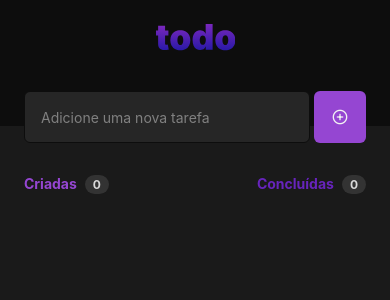
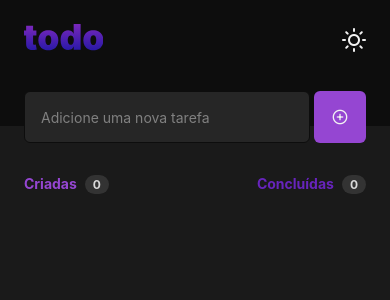
Before and after one commit to DarkMetaK/native-todo-list, a React Native app: screen / in a window 390 px wide. Shown: the top 300 px of the page. Built offline with nearby package versions, Linux system fonts and the light colour scheme.

Commit message:
feat: Add light theme and theme toggle

```diff
--- a/App.tsx
+++ b/App.tsx
@@ -1,5 +1,6 @@
 import { StatusBar } from 'expo-status-bar'
 
+import { ThemesProvider } from './src/contexts/themes'
 import { TasksProvider } from './src/contexts/tasks'
 import { Home } from './src/screens/Home'
 
@@ -8,9 +9,11 @@ export default function App() {
     <>
       <StatusBar style="light" translucent={false} />
 
-      <TasksProvider>
-        <Home />
-      </TasksProvider>
+      <ThemesProvider>
+        <TasksProvider>
+          <Home />
+        </TasksProvider>
+      </ThemesProvider>
     </>
   )
 }
--- a/src/components/Input/index.tsx
+++ b/src/components/Input/index.tsx
@@ -3,11 +3,13 @@ import { TextInput, TextInputProps, TouchableOpacity, View } from 'react-native'
 import Feather from '@expo/vector-icons/Feather'
 
 import { tasksContext } from '../../contexts/tasks'
+import { useTheme } from '../../hooks/useTheme'
 
 import { styles } from './styles'
 
 export function Input(props: TextInputProps) {
   const [title, setTitle] = useState('')
+  const { colors } = useTheme()
   const { addNewTask, isLoading } = useContext(tasksContext)
 
   function handleAddNewTask() {
@@ -24,9 +26,13 @@ export function Input(props: TextInputProps) {
       <TextInput
         value={title}
         onChangeText={(e) => setTitle(e)}
-        style={styles.input}
-        placeholderTextColor="#808080"
+        placeholderTextColor={colors.gray[500]}
         {...props}
+        style={{
+          ...styles.input,
+          backgroundColor: colors.gray[700],
+          color: colors.gray[100],
+        }}
       />
 
       <TouchableOpacity
--- a/src/components/Input/styles.ts
+++ b/src/components/Input/styles.ts
@@ -13,9 +13,6 @@ export const styles = StyleSheet.create({
     borderWidth: 1,
     borderColor: '#0D0D0D',
     borderRadius: 6,
-
-    backgroundColor: '#262626',
-    color: '#F2F2F2',
   },
 
   button: {
--- a/src/components/TaskItem/index.tsx
+++ b/src/components/TaskItem/index.tsx
@@ -3,14 +3,16 @@ import { TouchableOpacity, View, Alert } from 'react-native'
 import { CheckBox } from '@rneui/themed'
 import Feather from '@expo/vector-icons/Feather'
 
+import { useTheme } from '../../hooks/useTheme'
+import { TaskProps, tasksContext } from '../../contexts/tasks'
 import { styles } from './styles'
-import { TaskProps, tasksContext } from '../../contexts/tasks'
 
 interface TaskItemProps {
   task: TaskProps
 }
 
 export function TaskItem({ task: { id, title, completed} } : TaskItemProps) {
+  const { colors } = useTheme()
   const { updateTask, deleteTask } = useContext(tasksContext)
 
   function handleDeleteTask() {
@@ -31,7 +33,10 @@ export function TaskItem({ task: { id, title, completed} } : TaskItemProps) {
   }
 
   return (
-    <View style={styles.container}>
+    <View style={{
+      ...styles.container,
+      backgroundColor: colors.gray[700],
+    }}>
         <CheckBox
           checked={completed}
           onPress={() => updateTask(id)}
@@ -44,6 +49,7 @@ export function TaskItem({ task: { id, title, completed} } : TaskItemProps) {
           textStyle={{
             ...styles.checkTitle,
             textDecorationLine: completed ? 'line-through' : 'none',
+            color: colors.gray[100],
           }}
           titleProps={{
             numberOfLines: 2,
@@ -54,7 +60,7 @@ export function TaskItem({ task: { id, title, completed} } : TaskItemProps) {
           <Feather
             name="trash-2"
             size={24}
-            color="#808080"
+            color={colors.gray[500]}
           />
         </TouchableOpacity>
     </View>
--- a/src/components/TaskItem/styles.ts
+++ b/src/components/TaskItem/styles.ts
@@ -9,8 +9,6 @@ export const styles = StyleSheet.create({
     alignItems: 'center',
     gap: 16,
     borderRadius: 8,
-
-    backgroundColor: '#262626',
   },
 
   checkContainer: {
@@ -23,7 +21,6 @@ export const styles = StyleSheet.create({
     fontSize: 14,
     fontWeight: 'normal',
     lineHeight: 20,
-    color: '#F2F2F2',
   },
 
 })
--- a/src/contexts/tasks.tsx
+++ b/src/contexts/tasks.tsx
@@ -27,7 +27,7 @@ export function TasksProvider({ children }: TasksProvider) {
 
   useEffect(() => {
     async function loadTasksFromLocalStorage() {
-      const tasksJson = await AsyncStorage.getItem('darkmetak-todo')
+      const tasksJson = await AsyncStorage.getItem('darkmetak-todo:tasks')
 
       if (tasksJson !== null) {
         const tasks = JSON.parse(tasksJson)
@@ -42,7 +42,7 @@ export function TasksProvider({ children }: TasksProvider) {
 
   useEffect(() => {
     async function saveUpdatedTasks() {
-      await AsyncStorage.setItem('darkmetak-todo', JSON.stringify(tasks))
+      await AsyncStorage.setItem('darkmetak-todo:tasks', JSON.stringify(tasks))
       setIsLoading(false)
     }
 
--- /dev/null
+++ b/src/contexts/themes.tsx
@@ -0,0 +1,56 @@
+import { ReactNode, createContext, useState, useEffect } from 'react'
+import AsyncStorage from '@react-native-async-storage/async-storage'
+
+interface ThemesContext {
+  currentTheme: string
+  toggleTheme: () => void
+}
+
+interface ThemesProvider {
+  children: ReactNode
+}
+
+export const themesContext = createContext({} as ThemesContext)
+
+export function ThemesProvider({ children }: ThemesProvider) {
+  const [currentTheme, setCurrentTheme] = useState('dark')
+
+  useEffect(() => {
+    async function loadCurrentThemeFromLocalStorage() {
+      const theme = await AsyncStorage.getItem('darkmetak-todo:themes')
+
+      if (theme !== null) {
+        setCurrentTheme(theme)
+      }
+    }
+
+    loadCurrentThemeFromLocalStorage()
+  }, [])
+
+  useEffect(() => {
+    async function saveCurrentTheme() {
+      await AsyncStorage.setItem('darkmetak-todo:themes', currentTheme)
+    }
+
+    saveCurrentTheme()
+  }, [currentTheme])
+
+  function toggleTheme() {
+    setCurrentTheme((state) => {
+      if (state === 'dark') {
+        return 'light'
+      }
+
+      return 'dark'
+    })
+  }
+
+  return (
+    <themesContext.Provider value={{
+      currentTheme,
+      toggleTheme,
+    }}>
+      {children}
+    </themesContext.Provider>
+  )
+}
--- /dev/null
+++ b/src/hooks/useTheme.ts
@@ -0,0 +1,20 @@
+import { useContext } from 'react'
+
+import { themesContext } from '../contexts/themes'
+import { darkTheme } from '../themes/dark'
+import { lightTheme } from '../themes/light'
+
+export function useTheme() {
+  const { currentTheme } = useContext(themesContext)
+
+  const colors = currentTheme === 'dark' ? {
+    ...darkTheme
+  } : {
+    ...lightTheme
+  }
+
+  return {
+    colors,
+    activeTheme: currentTheme
+  }
+}
--- a/src/screens/Home/index.tsx
+++ b/src/screens/Home/index.tsx
@@ -1,7 +1,10 @@
 import { useContext } from 'react'
-import { FlatList, View, ActivityIndicator } from 'react-native'
+import { FlatList, View, ActivityIndicator, TouchableOpacity } from 'react-native'
+import Feather from '@expo/vector-icons/Feather'
 
+import { themesContext } from '../../contexts/themes'
 import { tasksContext } from '../../contexts/tasks'
+import { useTheme } from '../../hooks/useTheme'
 
 import { styles } from './styles'
 import { Logo } from '../../components/Logo'
@@ -10,14 +13,31 @@ import { ListHeader } from '../../components/ListHeader'
 import { TaskItem } from '../../components/TaskItem'
 
 export function Home() {
+  const { toggleTheme } = useContext(themesContext)
   const { tasks, isLoading } = useContext(tasksContext)
+  const { colors, activeTheme } = useTheme()
+
   const completedTasksAmount = tasks.filter((task) => task.completed).length
 
   return (
-    <View style={styles.container}>
+    <View style={{
+      ...styles.container,
+      backgroundColor: colors.gray[800],
+    }}>
 
-      <View style={styles.header}>
+      <View style={{
+        ...styles.header,
+        backgroundColor: colors.gray[900],
+      }}>
         <Logo />
+
+        <TouchableOpacity onPress={() => toggleTheme()}>
+          <Feather
+            name={activeTheme === 'dark' ? 'sun' : 'moon'}
+            size={24}
+            color={colors.gray[100]}
+          />
+        </TouchableOpacity>
       </View>
 
       <View style={styles.inputContainer}>
@@ -46,7 +66,7 @@ export function Home() {
               completedAmount={completedTasksAmount}
             />
           }
-          style={styles.taskList}
+          contentContainerStyle={styles.taskList}
         />
       )}
     </View>
--- a/src/screens/Home/styles.ts
+++ b/src/screens/Home/styles.ts
@@ -3,17 +3,15 @@ import { StyleSheet } from 'react-native'
 export const styles = StyleSheet.create({
   container: {
     flex: 1,
-
-    backgroundColor: '#1A1A1A',
   },
 
   header: {
     width: '100%',
-    alignItems: 'center',
     padding: 24,
     paddingBottom: 70,
-
-    backgroundColor: '#0D0D0D',
+    flexDirection: 'row',
+    justifyContent: 'space-between',
+    alignItems: 'center',
   },
 
   inputContainer: {
--- /dev/null
+++ b/src/themes/dark.ts
@@ -0,0 +1,16 @@
+export const darkTheme = {
+    purple: {
+      300: '#9546D2',
+      500: '#6724BC',
+    },
+
+    gray: {
+      100: '#F2F2F2',
+      300: '#D9D9D9',
+      500: '#808080',
+      600: '#333333',
+      700: '#262626',
+      800: '#1A1A1A',
+      900: '#0D0D0D',
+    },
+}
--- /dev/null
+++ b/src/themes/light.ts
@@ -0,0 +1,16 @@
+export const lightTheme = {
+    purple: {
+      300: '#9546D2',
+      500: '#6724BC',
+    },
+
+    gray: {
+      100: '#0D0D0D',
+      300: '#1A1A1A',
+      500: '#262626',
+      600: '#333333',
+      700: '#D9D9D9',
+      800: '#CCCCCC',
+      900: '#F2F2F2',
+    },
+}
```
